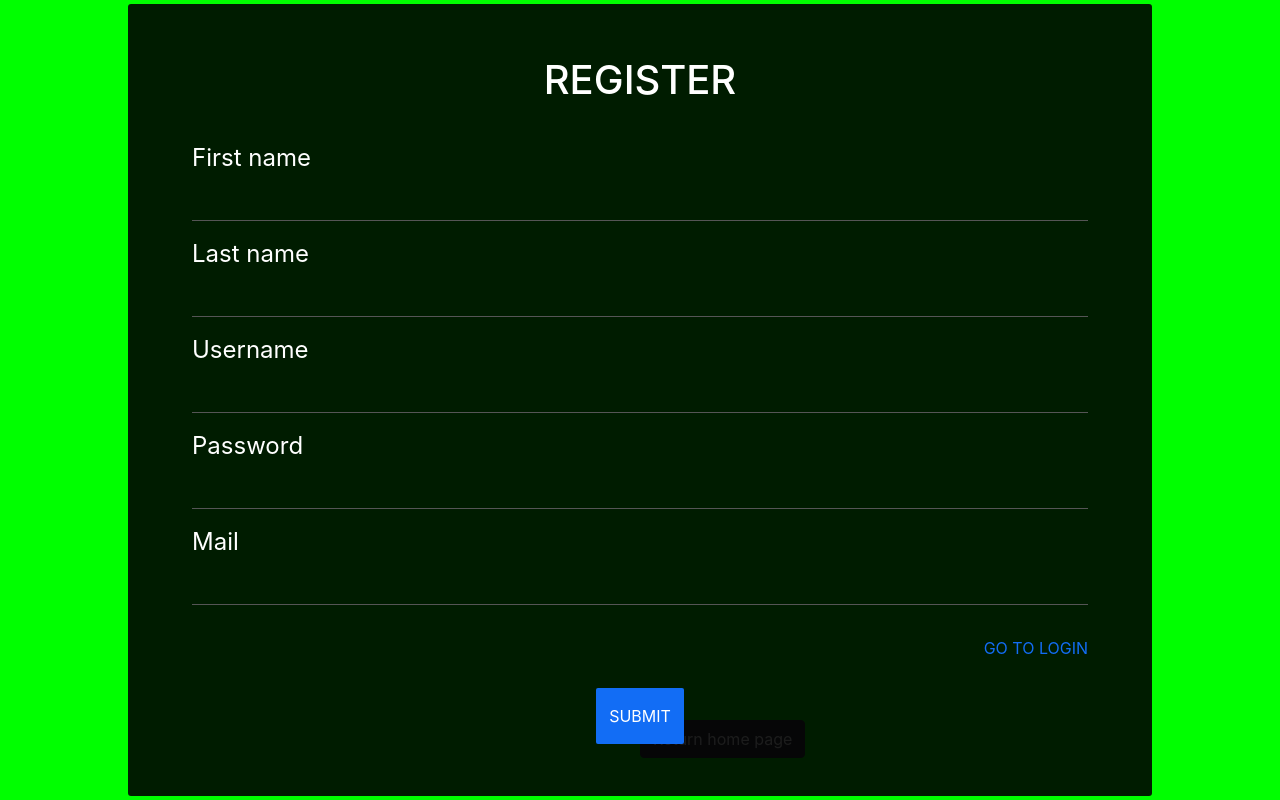
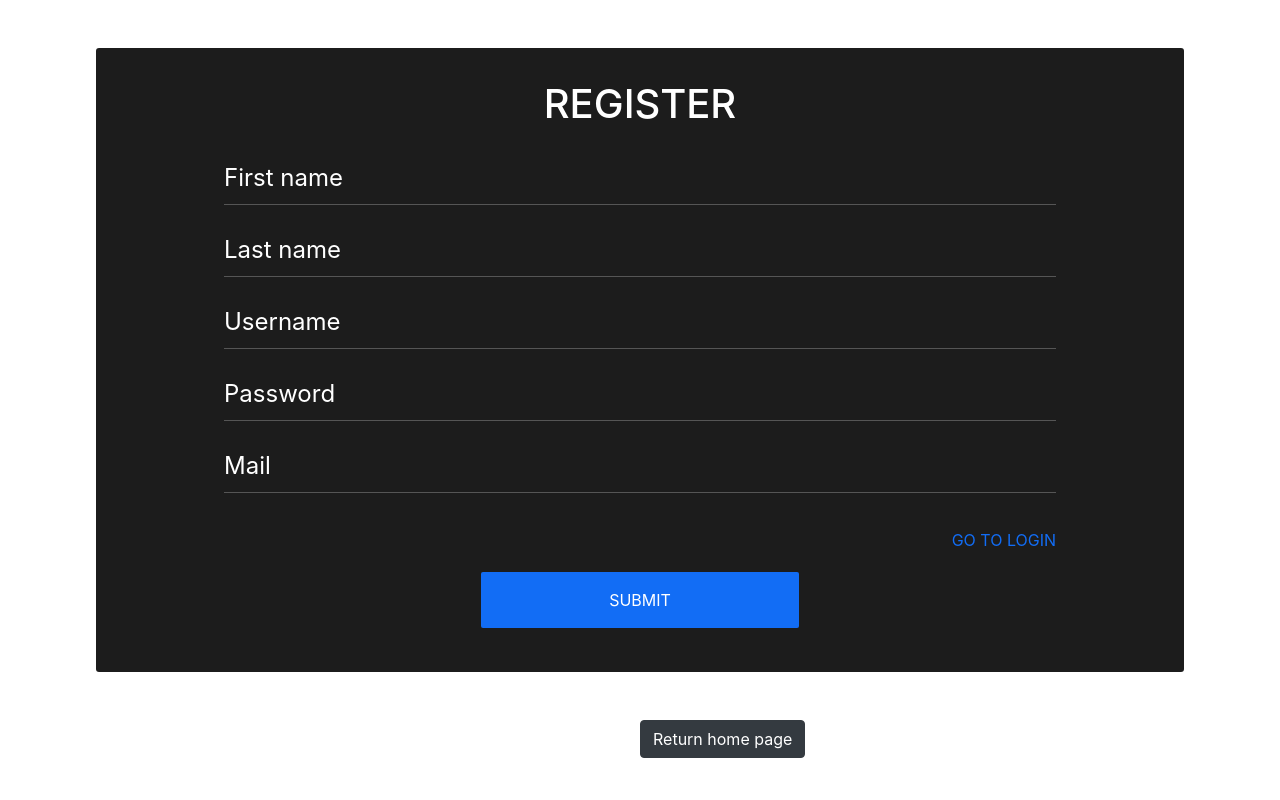
Before and after one commit to wilberpulido/Lista-de-tareas, a PHP site: page /view/registration.html in a window 1280 px wide. Run offline with PHP 8.4, Linux system fonts and the light colour scheme.

Commit message:
termine registro, comienzo los cambios dentro del perfil de usuario

```diff
--- a/index.php
+++ b/index.php
@@ -27,7 +27,6 @@ if (isset($_SESSION["idUser"])) {
     <link rel="stylesheet" href="style/style.css">
     <link rel="shortcut icon" href="images/iconTask.icon"/>
     <script defer type="text/javascript" src="./funciones.js"></script>
-
     <title>Home page</title>
 </head>
 <body>
@@ -65,7 +64,8 @@ if (empty($user)) {
 } else{
 ?>
 <div class= 'container-fluid'>
-    <header class="navbar navbar-expand-lg navbar-dark bg-dark row">
+    <header>
+        <div class="nav-profile bg-dark">
             <div class='col-3'>
                 </div>
                 <div class='col-6 text-center'>
@@ -73,6 +73,7 @@ if (empty($user)) {
                 </div>
                 <div class= 'col-3 text-right'>
                     <a class='text-white' href="controller/logout.php" >LOGOUT</a>
+                </div>
         </div>
     </header>
     <main class="mb-5">
--- a/style/form.css
+++ b/style/form.css
@@ -9,17 +9,23 @@ main{
     position: absolute;
     width: 100vw;
     height: 100%;
-    background-color: lime;
 }
-.formBox{
+.formBox,
+.formBoxRegister{
     position: absolute;
 	left:50%;
-	top:50%;
+	top:45%;
 	transform: translate(-50%,-50%);
     background-color: rgba(0, 0, 0, 0.89);
 	border-radius:3px;
+}
+.formBox{
     padding:5vh 5vw;
-    width: 80vw;
+    width: 300px;
+}
+.formBoxRegister{
+    padding: 4vh 10vw;
+    width: 85%;
 }
 .text-login,
 .text-center-welcome{
@@ -53,20 +59,35 @@ main{
     pointer-events: none;
 	transition: all 0.5s ease-in-out;
 }
+
 .btn-return-home{
     position: absolute;
     top: 90%;
     left: 50%;
 }
-
 .input-container-register{
 position: relative;
-margin-bottom:5vh;
 width: 100%;
 }
+.formFormat{
+    display: grid;
+    grid-template-columns: 100%;
+    grid-template-rows: repeat(6, 8vh) 5vh 10vh;
+    grid-row-gap: 1vh;
+}
 .input-container-register label{
+    position: relative;
     color: white;
+    transition: all 0.5s ease-in-out;
     font-size: 3vh;
+    top:1vh;
+    z-index: 1;
+
+}
+.input-container-register input{
+    position: absolute;
+    top:2vh;
+    z-index: 2;
 }
 .input-container input,
 .input-container-register input{
@@ -100,7 +121,12 @@ width: 100%;
 .input-container input:focus ~ label,
 .input-container input:valid ~ label{
 	top:-4vh;
-	font-size:3vh;
+	font-size:2vh;
+}
+.input-container-register input:focus ~ label,
+.input-container-register input:valid ~ label{
+	top:-2vh;
+	font-size:2vh;
 }
 .link-login-register{
     position: relative;
@@ -116,29 +142,24 @@ outline: none;
 outline-style: none;
 outline-color: transparent;
 }
-.formFormat{
-display: grid;
-grid-template-columns: 1fr;
-grid-template-rows: repeat(6, 10vh) 5vh 10vh;
-grid-row-gap: 2vh;
-}
-.centalBox{
+
+.btn-submit{
     display: flex;
     align-items: center;
     justify-content: center;
 }
-.centalBox button{
+.btn-submit button{
     color:#fff;
 	background-color:rgb(18, 109, 245);
 	outline: none;
     border: 0;
     color: #fff;
-	padding:2vh 1vw;
+	padding:2vh 10vw;
     text-transform:uppercase;
     border-radius:2px;
 	cursor:pointer;
 }
-.centalBox h2{
+.text-center h2{
     color: white;
     font-size: 5vh;
 }
--- a/view/registration.html
+++ b/view/registration.html
@@ -12,39 +12,40 @@
     <div class="container-fluid">
     <main>
     <a class="btn btn-dark btn-return-home" href="../">Return home page</a>
-        <div class="formBox">
+        <div class="formBoxRegister">
             <form action="../controller/registration.php" method="POST">
                 <div class="formFormat register-format">
-                    <div class="centalBox">
+                    <div class="text-center">
                         <h2>REGISTER</h2>
                     </div>
                     <div class="input-container-register">
+                        <input name="firstName" type="text" required/>
                         <label>First name</label>
-                <input name="firstName" type="text" required/>
                     </div>
                     <div class="input-container-register">
+                        <input name="lastName" type="text" required/>
                         <label>Last name</label>
-                <input name="lastName" type="text" required/>
                     </div>
                     <div class="input-container-register">
+                        <input name="username" type="text" required=""/>
                         <label>Username</label>
-                <input name="username" type="text" required=""/>
                     </div>
                     <div class="input-container-register">
+                        <input name="password" type="password" required/>
                         <label>Password</label>
-                <input name="password" type="password" required/>
                     </div>
                     <div class="input-container-register">
+                        <input name="mail" type="email" required/>
                         <label>Mail</label>
-                <input name="mail" type="email" required/>
                     </div>
                     <div class="text-right link-login-register">
                         <a href="./login.html" class="link">
                             GO TO LOGIN
                         </a>
                     </div>
-            <div class="centalBox">
+                    <div class="btn-submit">
                         <button type="submit">submit</button>
+                    </div>
                 </div>
             </form>
         </div>
```
Also changed, not shown: funciones.js (+5 -3 lines), style/style.css (+8 -1 lines). Lines whose indentation alone changed are shown as unchanged.
